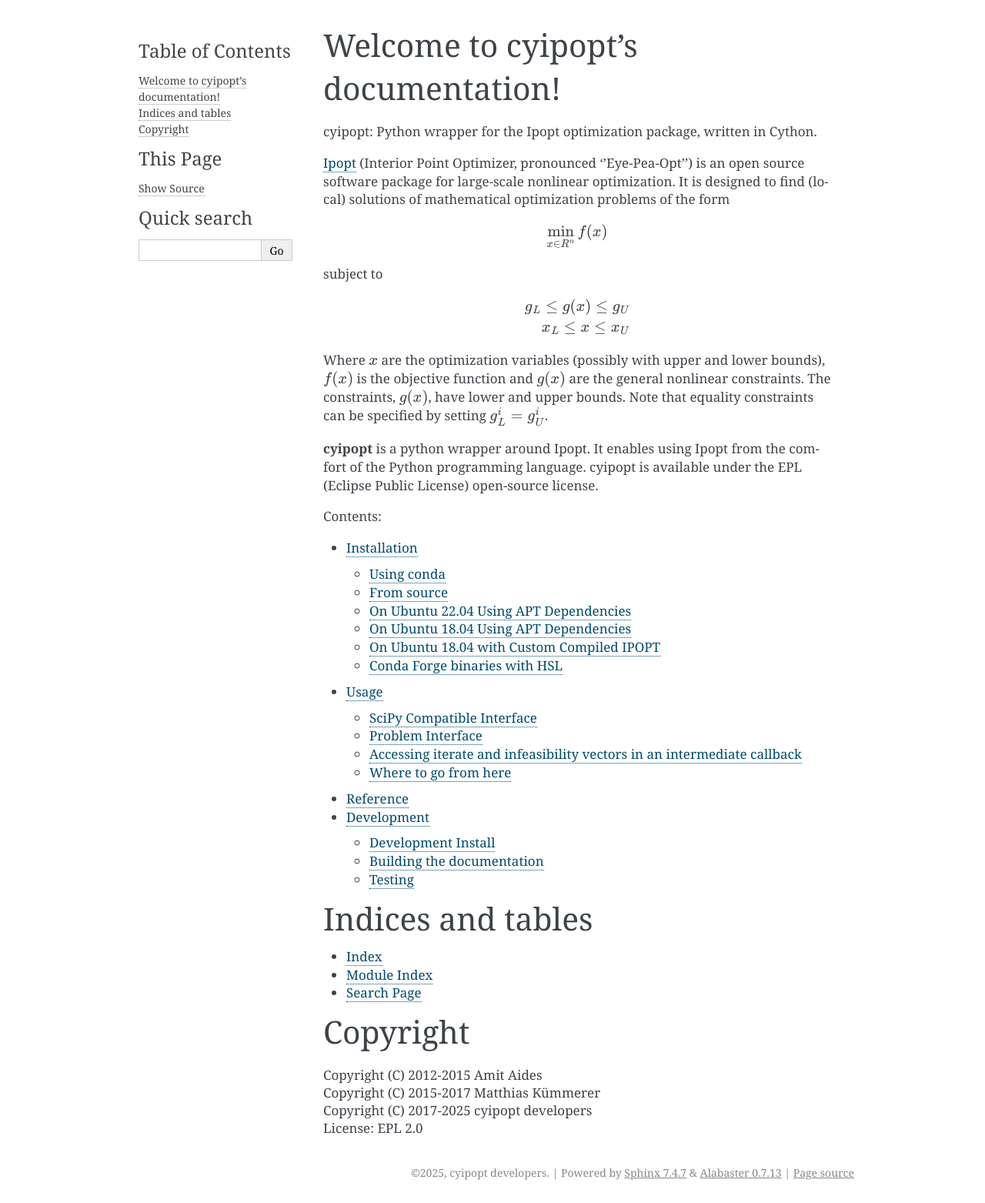
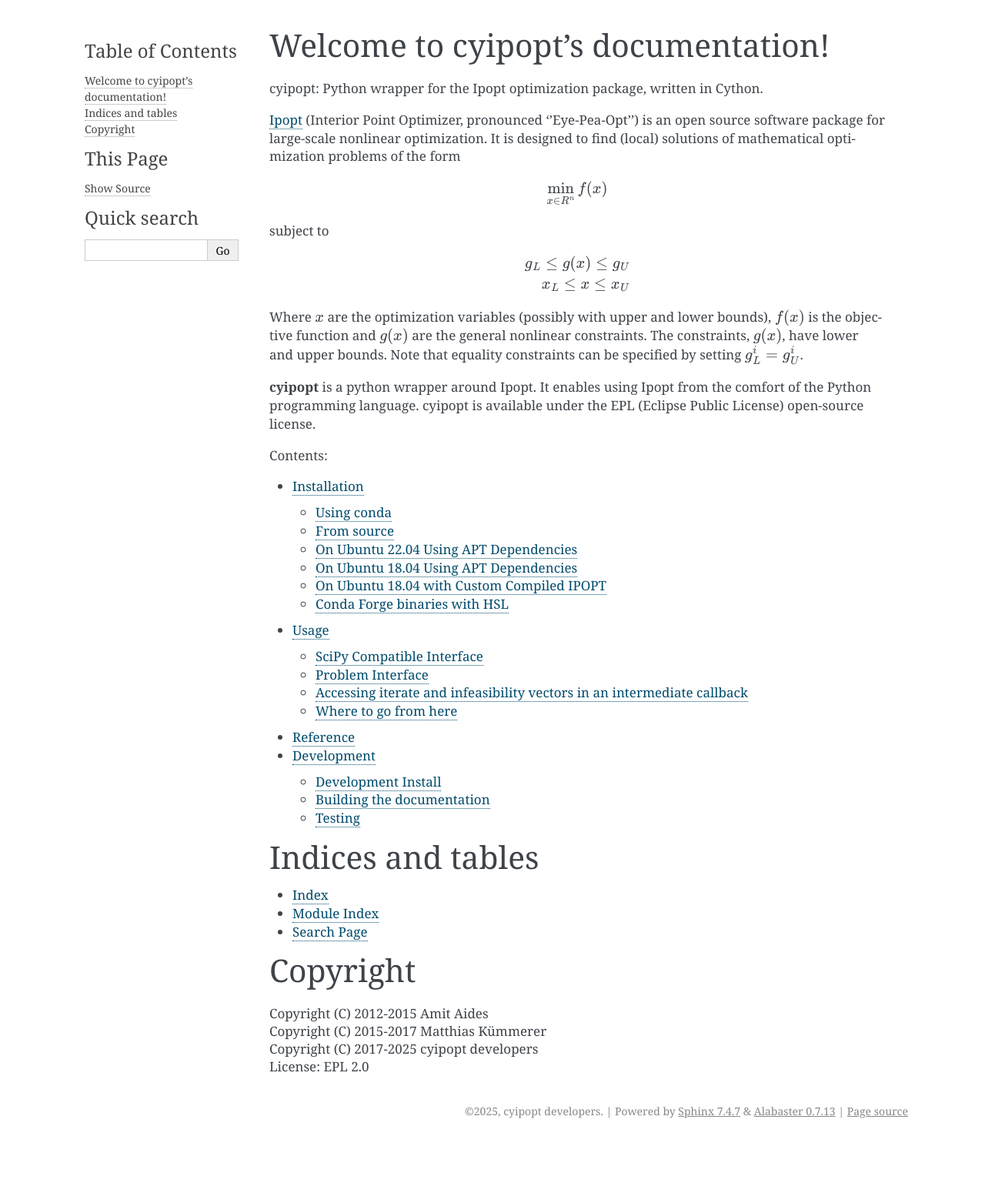
Before and after one commit to mechmotum/cyipopt, a Sphinx documentation site: the page built from docs/source/index.rst, in a window 1280 px wide. Shown: the whole page at 77% size. Built offline with Sphinx 7.4.7, drawn with Linux system fonts in a browser that asks for light colours; after the commit the page ends 1483 px from its top, so only the background shows below that.

Commit message:
Increase page width on docs and add Github stats.

```diff
--- a/docs/source/conf.py
+++ b/docs/source/conf.py
@@ -108,7 +108,12 @@
 # Theme options are theme-specific and customize the look and feel of a theme
 # further.  For a list of options available for each theme, see the
 # documentation.
-#html_theme_options = {}
+html_theme_options = {
+    'github_repo': 'cyipopt',
+    'github_type': 'star',
+    'github_user': 'mechmotum',
+    'page_width': '1080px',  # 960 doesn't show 79 linewidth examples
+}
 
 # Add any paths that contain custom themes here, relative to this directory.
 #html_theme_path = []
```
